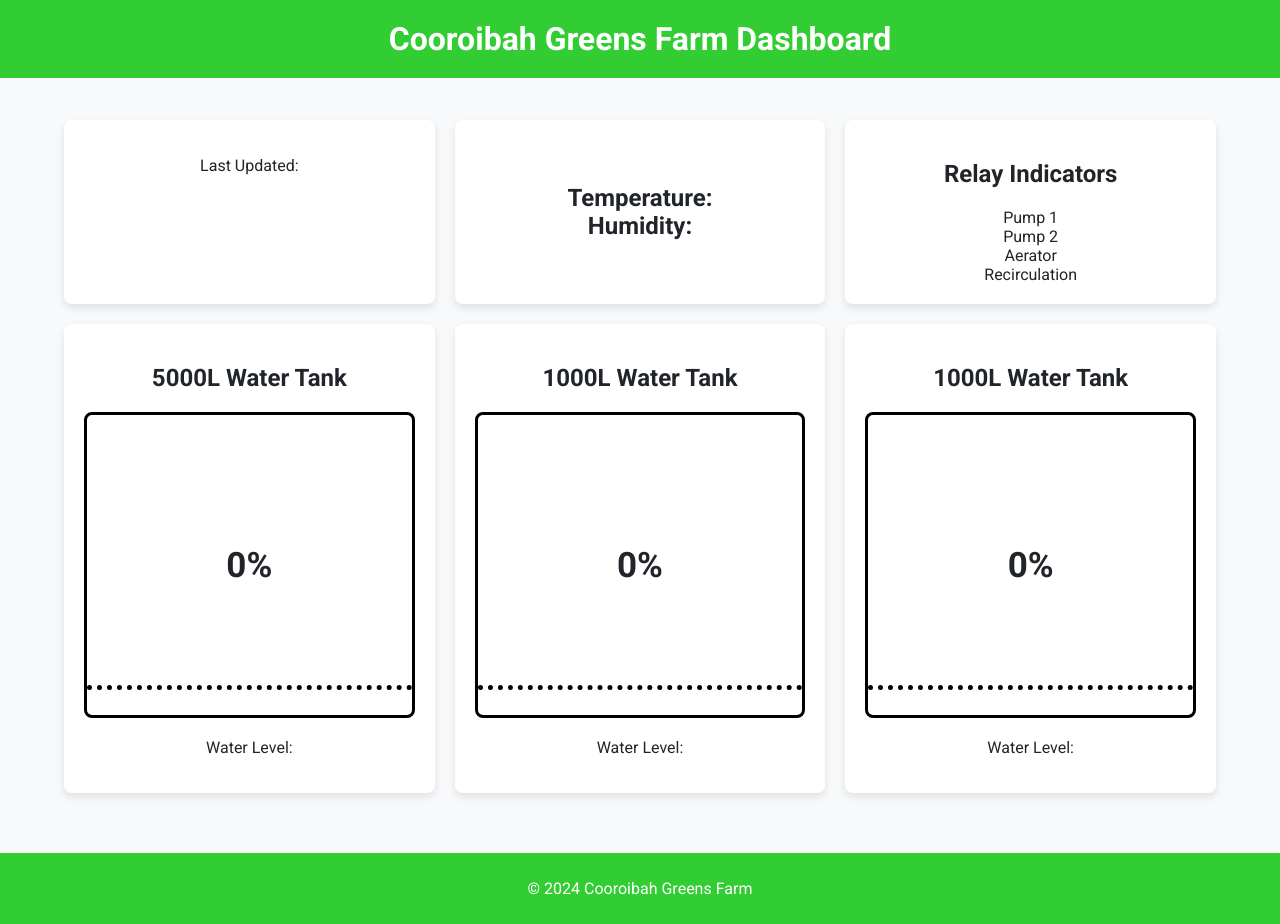
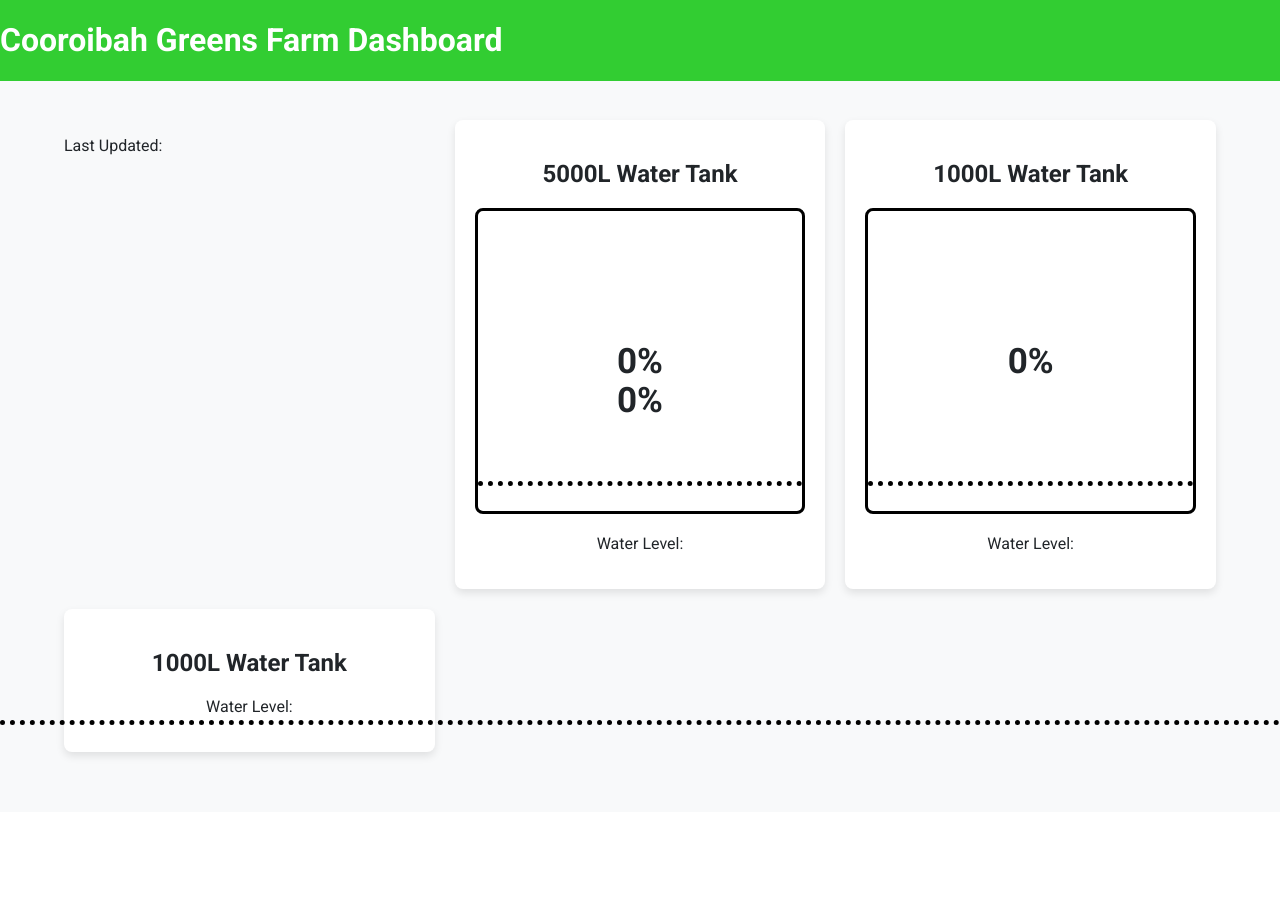
Before and after one commit to hurleyjoe22/new_django_project, a Django app: page /dashboard/ in a window 1280 px wide. After the commit the page ends 759 px from the top, so only its background shows below. Run offline with Django 5.2, Linux system fonts and the light colour scheme; a user stored in the database is signed in.

Commit message:
dashboard #3

```diff
--- a/myapp/templates/dashboard.html
+++ b/myapp/templates/dashboard.html
@@ -5,12 +5,11 @@
     <meta name="viewport" content="width=device-width, initial-scale=1.0">
     <title>Cooroibah Greens Farm Dashboard</title>
     <link href="https://fonts.googleapis.com/css2?family=Roboto:wght@400;700&display=swap" rel="stylesheet">
-    <link rel="stylesheet" href="https://cdnjs.cloudflare.com/ajax/libs/font-awesome/6.0.0-beta3/css/all.min.css">
     <style>
         body {
             font-family: 'Roboto', sans-serif;
-            background-color: #F8F9FA; /* Light Gray */
-            color: #212529; /* Dark Gray */
+            background-color: #F8F9FA;
+            color: #212529;
             margin: 0;
             padding: 0;
             display: flex;
@@ -18,7 +17,7 @@
             align-items: center;
         }
         header {
-            background-color: #32CD32; /* Lime Green */
+            background-color: #32CD32;
             color: white;
             width: 100%;
             padding: 20px 0;
@@ -26,20 +25,20 @@
             position: fixed;
             top: 0;
             z-index: 1000;
-        }
-        header h1 {
-            margin: 0;
+            display: flex;
+            justify-content: space-between;
+            padding: 0 20px;
         }
         .content {
-            margin-top: 120px; /* Adjusted to fit the header */
+            margin-top: 120px;
             width: 90%;
             max-width: 1200px;
             display: grid;
             gap: 20px;
             grid-template-columns: repeat(auto-fit, minmax(300px, 1fr));
-            padding-bottom: 60px; /* Ensure content doesn't overlap footer */
+            padding-bottom: 60px;
         }
-        .tank-container, .data-display, .relay-indicator-container, .last-updated-container {
+        .tank-container {
             background-color: white;
             border-radius: 8px;
             box-shadow: 0 4px 8px rgba(0, 0, 0, 0.1);
@@ -50,7 +49,7 @@
             position: relative;
             height: 300px;
             margin-bottom: 20px;
-            border: 3px solid #000; /* Black */
+            border: 3px solid #000;
             border-radius: 8px;
             overflow: hidden;
         }
@@ -59,16 +58,16 @@
             bottom: 0;
             left: 0;
             right: 0;
-            z-index: 1; /* Behind the dotted line */
-            background-color: #32CD32; /* Default color */
+            background-color: #32CD32;
+            height: 0%;
+            transition: height 0.5s ease;
         }
         .line {
             position: absolute;
             left: 0;
             right: 0;
             top: 90%;
-            border-top: 5px dotted #000; /* Black */
-            z-index: 2; /* In front of the water */
+            border-top: 5px dotted #000;
         }
         .percentage {
             position: absolute;
@@ -77,40 +76,7 @@
             transform: translate(-50%, -50%);
             font-size: 35px;
             font-weight: bold;
-            color: #212529; /* Dark Gray */
-            z-index: 3; /* In front of everything */
-        }
-        .data-display {
-            display: flex;
-            justify-content: center;
-            align-items: center;
-            flex-direction: column;
-        }
-        .data-display p {
-            margin: 0;
-            font-size: 24px;
-            font-weight: bold;
-        }
-        footer {
-            background-color: #32CD32; /* Lime Green */
-            color: white;
-            width: 100%;
-            padding: 10px 0;
-            text-align: center;
-            position: relative; /* Changed to relative */
-            z-index: 4; /* Ensure footer is above all other elements */
-        }
-        .water.normal {
-            background-color: #32CD32; /* Lime Green */
-        }
-        .water.warning {
-            background-color: #FFFF00; /* Yellow */
-        }
-        .water.alert {
-            background-color: #FFA500; /* Orange */
-        }
-        .water.critical {
-            background-color: #FF0000; /* Red */
+            color: #212529;
         }
     </style>
 </head>
@@ -122,36 +88,11 @@
         <div class="last-updated-container">
             <p id="lastUpdatedElement" class="timestamp">Last Updated: </p>
         </div>
-        <div class="data-display">
-            <p id="temperature">Temperature: </p>
-            <p id="humidity">Humidity: </p>
-        </div>
-        <div class="relay-indicator-container">
-            <h2>Relay Indicators</h2>
-            <div class="relay-indicators">
-                <div class="relay-indicator">
-                    <div id="relay1Indicator" class="indicator"></div>
-                    <span>Pump 1</span>
-                </div>
-                <div class="relay-indicator">
-                    <div id="relay2Indicator" class="indicator"></div>
-                    <span>Pump 2</span>
-                </div>
-                <div class="relay-indicator">
-                    <div id="relay3Indicator" class="indicator"></div>
-                    <span>Aerator</span>
-                </div>
-                <div class="relay-indicator">
-                    <div id="relay4Indicator" class="indicator"></div>
-                    <span>Recirculation</span>
-                </div>
-            </div>
-        </div>
         <div class="tank-container" id="ama2TankContainer">
             <h2>5000L Water Tank</h2>
             <div class="tank" id="ama2Tank">
                 <div class="line"></div>
-                <div class="water normal" id="ama2Water"></div>
+                <div class="water" id="ama2Water"></div>
                 <div class="percentage" id="ama2Percentage">0%</div>
             </div>
             <p id="ama2">Water Level: </p>
@@ -160,41 +101,53 @@
             <h2>1000L Water Tank</h2>
             <div class="tank" id="ama3Tank">
                 <div class="line"></div>
-                <div class="water normal" id="ama3Water"></div>
+                <div class="water" id="ama3Water"></div>
                 <div class="percentage" id="ama3Percentage">0%</div>
             </div>
             <p id="ama3">Water Level: </p>
         </div>
         <div class="tank-container" id="ama4TankContainer">
             <h2>1000L Water Tank</h2>
-            <div class="tank" id="ama4Tank">
-                <div class="line"></div>
-                <div class="water normal" id="ama4Water"></div>
-                <div class="percentage" id="ama4Percentage">0%</div>
-            </div>
+            <div class="line"></div>
+            <div class="water" id="ama4Water"></div>
+            <div class="percentage" id="ama4Percentage">0%</div>
             <p id="ama4">Water Level: </p>
         </div>
     </div>
-    <footer>
-        <p>© 2024 Cooroibah Greens Farm</p>
-    </footer>
     <script src="https://code.jquery.com/jquery-3.6.4.min.js"></script>
     <script>
+        var tankHeights = {
+            ama2: 1210,  // Total height of AMA2 tank in mm
+            ama3: 970,   // Total height of AMA3 tank in mm
+            ama4: 970    // Total height of AMA4 tank in mm
+        };
+
+        function updateWaterLevel(tankId, percentageId, waterId, waterLevel) {
+            var tankHeight = tankHeights[tankId];
+            var percentage = (100 - (waterLevel / tankHeight) * 100).toFixed(1);  // Calculate fill percentage
+
+            // Update the percentage text and water fill height
+            document.getElementById(percentageId).innerText = percentage + "%";
+            document.getElementById(waterId).style.height = percentage + "%";
+        }
+
         function updateData() {
             $.get('/api/latest-sensor-data/', function (data) {
-                // Update the fields with data from the API response
                 $('#lastUpdatedElement').text('Last Updated: ' + data.timestamp);
-                $('#temperature').text('Temperature: ' + data.temperature + '°C');
-                $('#humidity').text('Humidity: ' + data.humidity + '%');
                 $('#ama2').text('AMA2 Water Level: ' + data.ama2_distance + ' mm');
                 $('#ama3').text('AMA3 Water Level: ' + data.ama3_distance + ' mm');
                 $('#ama4').text('AMA4 Water Level: ' + data.ama4_distance + ' mm');
+
+                // Update the water levels visually
+                updateWaterLevel('ama2', 'ama2Percentage', 'ama2Water', data.ama2_distance);
+                updateWaterLevel('ama3', 'ama3Percentage', 'ama3Water', data.ama3_distance);
+                updateWaterLevel('ama4', 'ama4Percentage', 'ama4Water', data.ama4_distance);
             });
         }
 
         $(document).ready(function() {
-            updateData();
-            setInterval(updateData, 10000);  // Update data every 10 seconds
+            updateData();  // Fetch and display data when the page loads
+            setInterval(updateData, 10000);  // Refresh data every 10 seconds
         });
     </script>
 </body>
```
